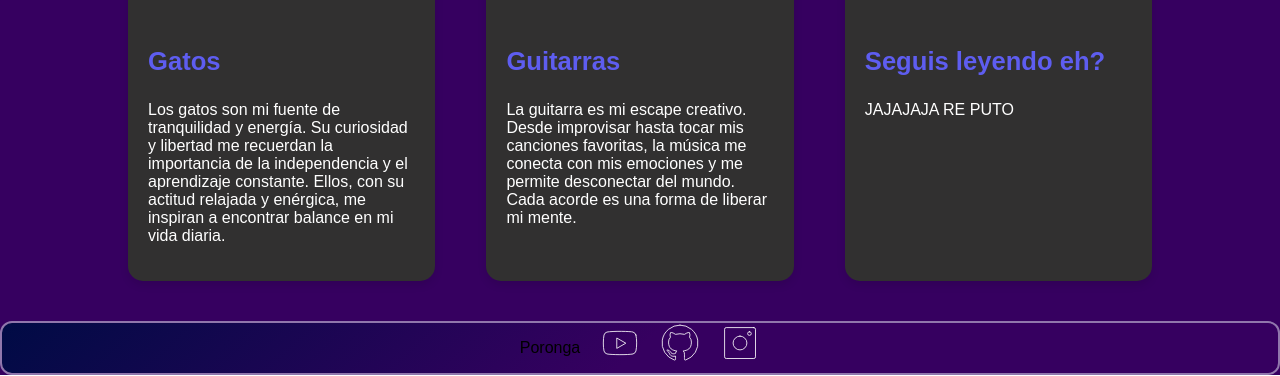
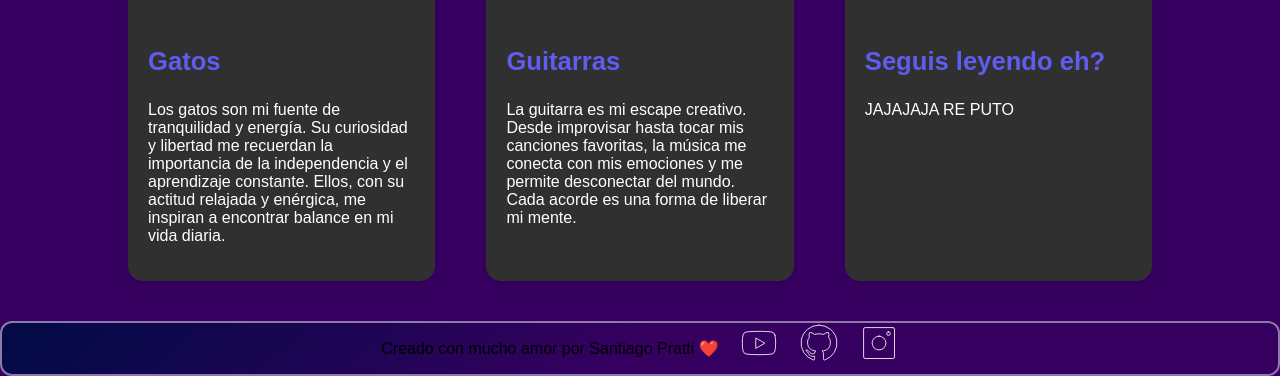
Before and after one commit to SantiPratti/DotDager-Page, a plain HTML site: page index.html in a window 1280 px wide. Shown: the part 1522-1898 px from the top of the page. Drawn offline with Linux system fonts and the light colour scheme; a web font is replaced by a local one.

Commit message:
aaaaaAAAAAAAAAA

```diff
--- a/index.html
+++ b/index.html
@@ -101,11 +101,11 @@
         <nav class="footer-bar">
 
             <ul class="footer-links">
-                <li><p>Poronga</p></li>
-                <li><a href="https://www.youtube.com/@DotDager" target=”_blank”><svg width="40px" height="40px" viewBox="0 0 48 48" xmlns="http://www.w3.org/2000/svg"><defs><style>.a{fill:none;stroke:#ffffff;stroke-linecap:round;stroke-linejoin:round;}</style></defs><path class="a" d="M43.1124,14.394a5.0056,5.0056,0,0,0-3.5332-3.5332c-2.3145-.8936-24.7326-1.3314-31.2358.0256A5.0059,5.0059,0,0,0,4.81,14.42c-1.0446,4.583-1.1239,14.4914.0256,19.1767A5.006,5.006,0,0,0,8.369,37.13c4.5829,1.0548,26.3712,1.2033,31.2358,0a5.0057,5.0057,0,0,0,3.5332-3.5333C44.2518,28.6037,44.3311,19.31,43.1124,14.394Z"/><path class="a" d="M30.5669,23.9952,20.1208,18.004V29.9863Z"/></svg></a></li>
+                <li><p>Creado con mucho amor por Santiago Pratti ❤️</p></li>
+                <li><a href="https://www.youtube.com/@santisnm4556" target=”_blank”><svg width="40px" height="40px" viewBox="0 0 48 48" xmlns="http://www.w3.org/2000/svg"><defs><style>.a{fill:none;stroke:#ffffff;stroke-linecap:round;stroke-linejoin:round;}</style></defs><path class="a" d="M43.1124,14.394a5.0056,5.0056,0,0,0-3.5332-3.5332c-2.3145-.8936-24.7326-1.3314-31.2358.0256A5.0059,5.0059,0,0,0,4.81,14.42c-1.0446,4.583-1.1239,14.4914.0256,19.1767A5.006,5.006,0,0,0,8.369,37.13c4.5829,1.0548,26.3712,1.2033,31.2358,0a5.0057,5.0057,0,0,0,3.5332-3.5333C44.2518,28.6037,44.3311,19.31,43.1124,14.394Z"/><path class="a" d="M30.5669,23.9952,20.1208,18.004V29.9863Z"/></svg></a></li>
 
-                <li><a href="https://github.com/MarianoVilla" target=”_blank”><svg width="40px" height="40px" viewBox="0 0 48 48" id="Layer_2" data-name="Layer 2" xmlns="http://www.w3.org/2000/svg"><defs><style>.cls-1{fill:none;stroke:#ffffff;stroke-linecap:round;stroke-linejoin:round;fill-rule:evenodd;}</style></defs><path class="cls-1" d="M24,2.5a21.5,21.5,0,0,0-6.8,41.9c1.08.2,1.47-.46,1.47-1s0-1.86,0-3.65c-6,1.3-7.24-2.88-7.24-2.88A5.7,5.7,0,0,0,9,33.68c-1.95-1.33.15-1.31.15-1.31a4.52,4.52,0,0,1,3.29,2.22c1.92,3.29,5,2.34,6.26,1.79a4.61,4.61,0,0,1,1.37-2.88c-4.78-.54-9.8-2.38-9.8-10.62a8.29,8.29,0,0,1,2.22-5.77,7.68,7.68,0,0,1,.21-5.69s1.8-.58,5.91,2.2a20.46,20.46,0,0,1,10.76,0c4.11-2.78,5.91-2.2,5.91-2.2a7.74,7.74,0,0,1,.21,5.69,8.28,8.28,0,0,1,2.21,5.77c0,8.26-5,10.07-9.81,10.61a5.12,5.12,0,0,1,1.46,4c0,2.87,0,5.19,0,5.9s.39,1.24,1.48,1A21.5,21.5,0,0,0,24,2.5"/></svg></a></li>
-                <li><a href="https://www.instagram.com/dager.32/" target=”_blank”><svg width="40px" height="40px" viewBox="0 0 48 48" id="Layer_2" data-name="Layer 2" xmlns="http://www.w3.org/2000/svg"><defs><style>.cls-1{fill:none;stroke:#ffffff;stroke-linecap:round;stroke-linejoin:round;}</style></defs><path class="cls-1" d="M35.38,10.46a2.19,2.19,0,1,0,2.16,2.22v-.06A2.18,2.18,0,0,0,35.38,10.46Z"/><path class="cls-1" d="M40.55,5.5H7.45a2,2,0,0,0-1.95,2v33.1a2,2,0,0,0,2,2h33.1a2,2,0,0,0,2-2V7.45A2,2,0,0,0,40.55,5.5Z"/><path class="cls-1" d="M24,15.72A8.28,8.28,0,1,0,32.28,24h0A8.28,8.28,0,0,0,24,15.72Z"/></svg></a></li>
+                <li><a href="https://github.com/santipratti" target=”_blank”><svg width="40px" height="40px" viewBox="0 0 48 48" id="Layer_2" data-name="Layer 2" xmlns="http://www.w3.org/2000/svg"><defs><style>.cls-1{fill:none;stroke:#ffffff;stroke-linecap:round;stroke-linejoin:round;fill-rule:evenodd;}</style></defs><path class="cls-1" d="M24,2.5a21.5,21.5,0,0,0-6.8,41.9c1.08.2,1.47-.46,1.47-1s0-1.86,0-3.65c-6,1.3-7.24-2.88-7.24-2.88A5.7,5.7,0,0,0,9,33.68c-1.95-1.33.15-1.31.15-1.31a4.52,4.52,0,0,1,3.29,2.22c1.92,3.29,5,2.34,6.26,1.79a4.61,4.61,0,0,1,1.37-2.88c-4.78-.54-9.8-2.38-9.8-10.62a8.29,8.29,0,0,1,2.22-5.77,7.68,7.68,0,0,1,.21-5.69s1.8-.58,5.91,2.2a20.46,20.46,0,0,1,10.76,0c4.11-2.78,5.91-2.2,5.91-2.2a7.74,7.74,0,0,1,.21,5.69,8.28,8.28,0,0,1,2.21,5.77c0,8.26-5,10.07-9.81,10.61a5.12,5.12,0,0,1,1.46,4c0,2.87,0,5.19,0,5.9s.39,1.24,1.48,1A21.5,21.5,0,0,0,24,2.5"/></svg></a></li>
+                <li><a href="https://www.instagram.com/santiago.pratti/" target=”_blank”><svg width="40px" height="40px" viewBox="0 0 48 48" id="Layer_2" data-name="Layer 2" xmlns="http://www.w3.org/2000/svg"><defs><style>.cls-1{fill:none;stroke:#ffffff;stroke-linecap:round;stroke-linejoin:round;}</style></defs><path class="cls-1" d="M35.38,10.46a2.19,2.19,0,1,0,2.16,2.22v-.06A2.18,2.18,0,0,0,35.38,10.46Z"/><path class="cls-1" d="M40.55,5.5H7.45a2,2,0,0,0-1.95,2v33.1a2,2,0,0,0,2,2h33.1a2,2,0,0,0,2-2V7.45A2,2,0,0,0,40.55,5.5Z"/><path class="cls-1" d="M24,15.72A8.28,8.28,0,1,0,32.28,24h0A8.28,8.28,0,0,0,24,15.72Z"/></svg></a></li>
             </ul>
         </nav>
     </footer>
```
